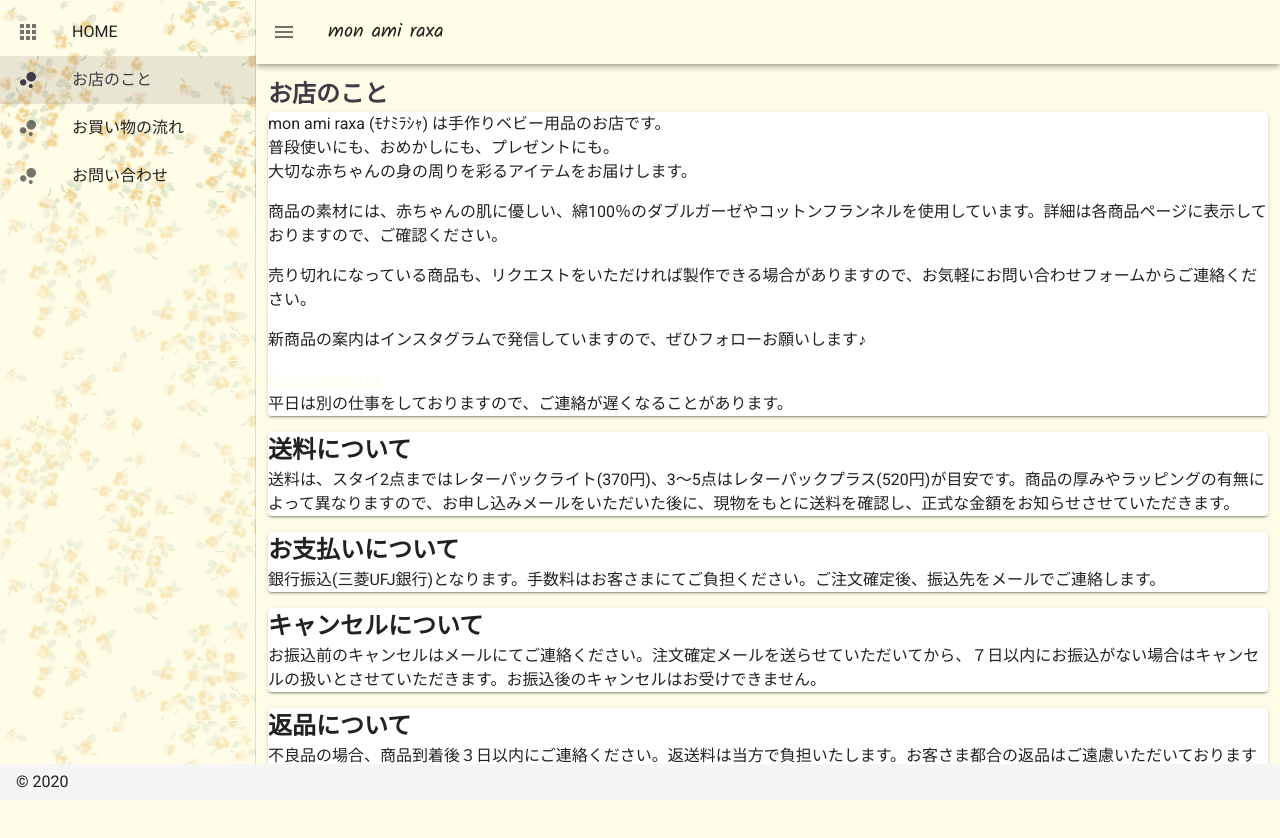
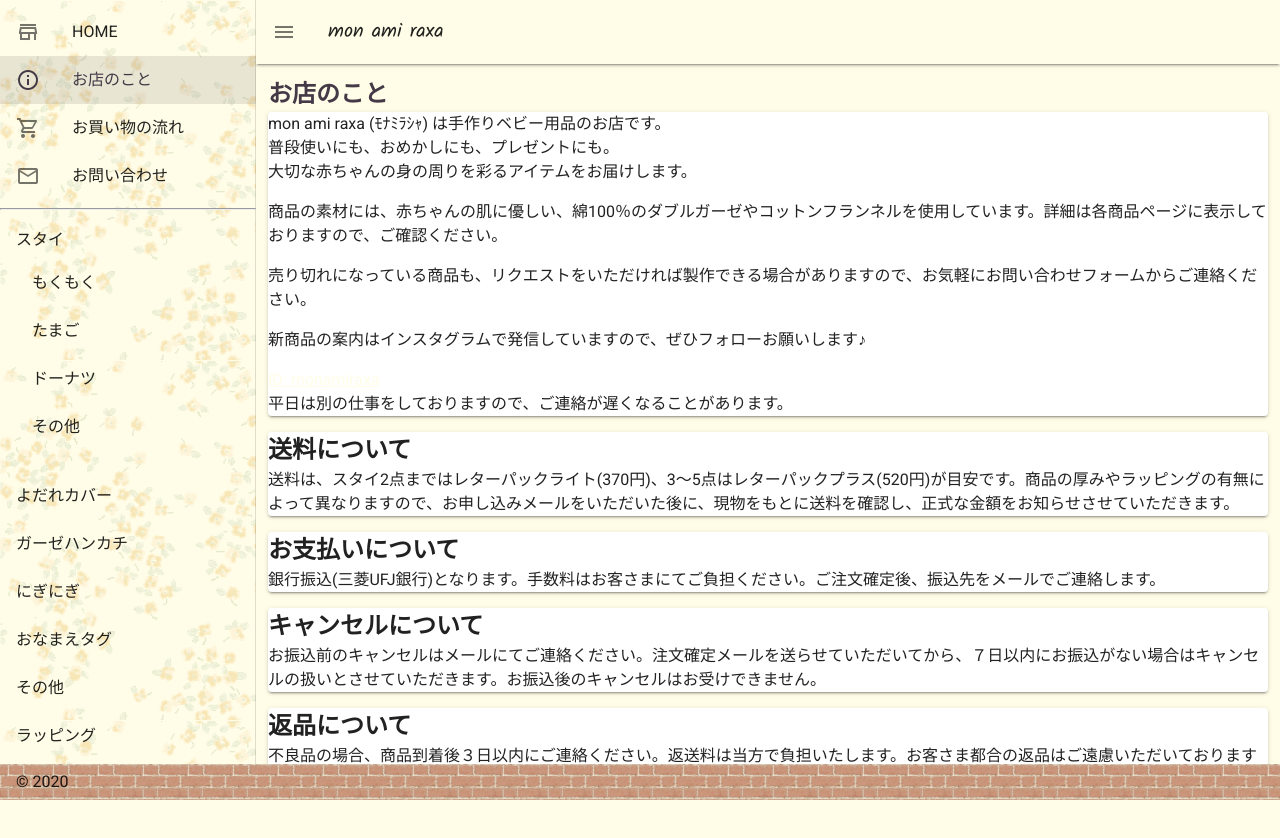
Before and after one commit to carpstrim/monamiraxa, a Nuxt app: page /about in a window 1280 px wide. Both pictures are taken after a click on the button 28 px from the left and 32 px from the top of the page. Shown: the top 838 px of the page. Built offline with nearby package versions, Linux system fonts and the light colour scheme.

Commit message:
家田：レイアウトのコンポーネントを統一

```diff
--- a/layouts/default.vue
+++ b/layouts/default.vue
@@ -1,15 +1,15 @@
 <template>
   <v-app>
-    <div class="main">
+    <main class="main">
       <v-navigation-drawer
         v-model="drawer"
         :mini-variant="miniVariant"
         :clipped="clipped"
         fixed
         app
-        color="yellow lighten-5"
+        color="primary"
+        class="drawer"
       >
-        <div class="drawer">
         <v-list>
           <v-list-item
             v-for="(item, i) in items"
@@ -27,13 +27,30 @@
             </v-list-item-content>
           </v-list-item>
         </v-list>
-        </div>
+        <hr>
+        <v-list>
+          <v-list-item
+            v-for="(item, i) in category"
+            :key="i"
+            color="#443947"
+          >
+            <v-list-item-content>
+              <v-list-item-title v-text="item.main" />
+              <v-list v-if="item.sub">
+                <v-list-item v-for="subitem in item.sub" :key="subitem.id">
+                  {{ subitem }}
+                </v-list-item>
+              </v-list>
+            </v-list-item-content>
+          </v-list-item>
+        </v-list>
       </v-navigation-drawer>
       <v-app-bar
         :clipped-left="clipped"
-        fixed
+        fixedd
         app
         class="header"
+        elevation="2"
         color="yellow lighten-5"
       >
         <v-app-bar-nav-icon @click.stop="drawer = !drawer" />
@@ -42,18 +59,17 @@
         <v-spacer />
       </v-app-bar>
       <v-content>
-        <v-container>
         <nuxt />
-        </v-container>
       </v-content>
 
       <v-footer
+        class="footer"
         :fixed="fixed"
         app
       >
         <span>&copy; {{ new Date().getFullYear() }}</span>
       </v-footer>
-    </div>
+    </main>
   </v-app>
 </template>
 
@@ -66,24 +82,54 @@
       fixed: false,
       items: [
         {
-          icon: 'mdi-apps',
+          icon: 'mdi-store-outline',
           title: 'HOME',
           to: '/'
         },
         {
-          icon: 'mdi-chart-bubble',
+          icon: 'mdi-information-outline',
           title: 'お店のこと',
           to: '/about'
         },
         {
-          icon: 'mdi-chart-bubble',
+          icon: 'mdi-cart-outline',
           title: 'お買い物の流れ',
           to: '/flow'
         },
         {
-          icon: 'mdi-chart-bubble',
+          icon: 'mdi-email-outline',
           title: 'お問い合わせ',
           to: '/contact'
+        }
+      ],
+      category: [
+        {
+          icon: 'mdi-circle-small',
+          main: 'スタイ',
+          sub: [
+            'もくもく',
+            'たまご',
+            'ドーナツ',
+            'その他'
+          ]
+        },
+        {
+          main: 'よだれカバー'
+        },
+        {
+          main: 'ガーゼハンカチ'
+        },
+        {
+          main: 'にぎにぎ'
+        },
+        {
+          main: 'おなまえタグ'
+        },
+        {
+          main: 'その他'
+        },
+        {
+          main: 'ラッピング'
         }
       ],
       miniVariant: false,
--- a/layouts/top.vue
+++ b/layouts/top.vue
@@ -8,8 +8,8 @@
         fixed
         app
         color="primary"
+        class="drawer"
       >
-        <div class="drawer">
         <v-list>
           <v-list-item
             v-for="(item, i) in items"
@@ -44,7 +44,6 @@
             </v-list-item-content>
           </v-list-item>
         </v-list>
-        </div>
       </v-navigation-drawer>
       <v-app-bar
         :clipped-left="clipped"
@@ -60,7 +59,9 @@
         <v-spacer />
       </v-app-bar>
       <v-content>
+        <v-container>
           <nuxt />
+        </v-container>
       </v-content>
 
       <v-footer
--- a/pages/about.vue
+++ b/pages/about.vue
@@ -1,4 +1,5 @@
 <template>
+  <v-container>
     <section>
       <h1>お店のこと</h1>
       <v-card>
@@ -30,4 +31,5 @@
         <p>不良品の場合、商品到着後３日以内にご連絡ください。返送料は当方で負担いたします。お客さま都合の返品はご遠慮いただいておりますが、返送される場合の送料はお客さまににてご負担ください。</p>
       </v-card>
     </section>
+  </v-container>
 </template>
--- a/pages/cart/complete.vue
+++ b/pages/cart/complete.vue
@@ -1,4 +1,5 @@
 <template>
+  <v-container>
     <section>
       <p>お申し込みが完了しました。</p>
       <p>注文内容の確認メール (自動返信メール) をお送りさせていただいております。</p>
@@ -6,4 +7,5 @@
       <p>monamiraxa.handmade@gmail.com<br>からのメールを受信できるようにご設定をお願いします。</p>
       <v-btn>ホームへ戻る</v-btn>
     </section>
+  </v-container>
 </template>
--- a/pages/cart/confirm.vue
+++ b/pages/cart/confirm.vue
@@ -1,4 +1,5 @@
 <template>
+  <v-container>
     <section>
       <v-data-table
         :headers="headers"
@@ -9,6 +10,7 @@
       <p>この内容でよろしければ、「申し込みする」ボタンを推してください。</p>
       <v-btn>申し込みする</v-btn>
     </section>
+  </v-container>
 </template>
 
 <script>
--- a/pages/cart/index.vue
+++ b/pages/cart/index.vue
@@ -1,4 +1,5 @@
 <template>
+  <v-container>
     <section>
       <h1>ご注文情報入力</h1>
 
@@ -55,6 +56,7 @@
 
       <v-btn>確認画面へ</v-btn>
     </section>
+  </v-container>
 </template>
 
 <script>
--- a/pages/contact/complete.vue
+++ b/pages/contact/complete.vue
@@ -1,4 +1,5 @@
 <template>
+  <v-container>
     <section>
       <h1>お問い合わせ</h1>
       <p>
@@ -11,4 +12,5 @@
         monamiraxa.handmade@gmail.com<br>からのメールを受信できるようにご設定をお願いします。
       </p>
     </section>
+  </v-container>
 </template>
--- a/pages/contact/index.vue
+++ b/pages/contact/index.vue
@@ -1,4 +1,5 @@
 <template>
+  <v-container>
     <section>
       <h1>お問い合わせ</h1>
       <dl>
@@ -52,6 +53,7 @@
         送信
       </v-btn>
     </section>
+  </v-container>
 </template>
 
 <script>
--- a/pages/flow.vue
+++ b/pages/flow.vue
@@ -1,4 +1,5 @@
 <template>
+  <v-container>
     <section>
       <h1>お買い物の流れ</h1>
       <p>当店でのお買い物の流れは下記の通りです。</p>
@@ -44,4 +45,5 @@
         </ol>
       </v-layout>
     </section>
+  </v-container>
 </template>
--- a/pages/index.vue
+++ b/pages/index.vue
@@ -67,8 +67,6 @@
 // import Slot from '~/components/Slot'
 
 export default {
-  // Parallax のパディング除去用レイアウト
-  layout: 'top',
   components: {
     Item
     // Slot
--- a/pages/product.vue
+++ b/pages/product.vue
@@ -1,6 +1,6 @@
 <template>
-  <section>
-    <v-container color="yellow lighten-5">
+  <v-container color="yellow lighten-5">
+    <section>
       <v-container class="pa-0">
         <v-row
           dense
@@ -73,9 +73,8 @@
           </v-col>
         </v-row>
       </v-container>
-      <br>
-    </v-container>
-  </section>
+    </section>
+  </v-container>
 </template>
 
 <script>
```
Lines whose indentation alone changed are shown as unchanged.
